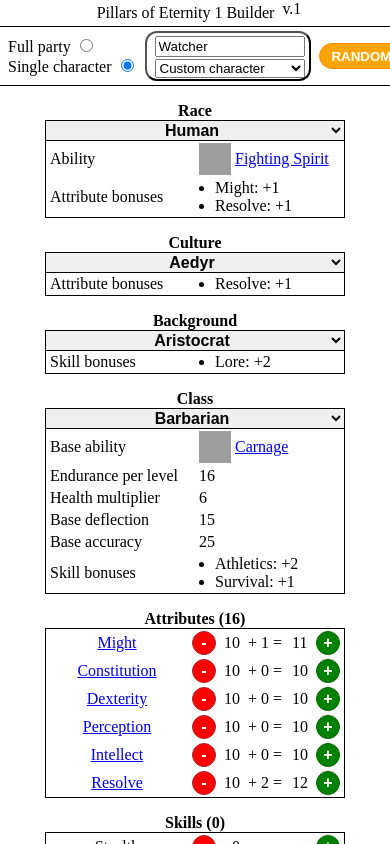
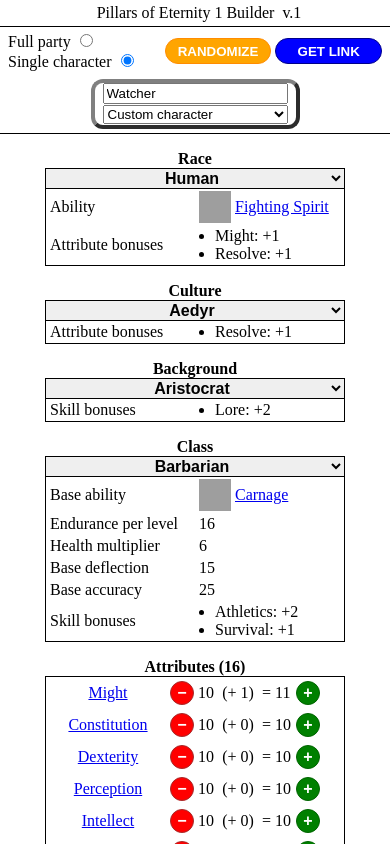
Before and after one commit to LancerRevX/poe1_builder, a Vue app: page / in a window 390 px wide. Shown: the top 844 px of the page. Built offline with nearby package versions, Linux system fonts and the light colour scheme; grey boxes are pictures that could not be loaded.

Commit message:
update styles

```diff
--- a/src/App.vue
+++ b/src/App.vue
@@ -54,6 +54,7 @@
         margin: 0;
         padding: 0;
         height: 100%;
+        font-family: 'Times New Roman', Times, serif;
     }
 
     #app {
@@ -108,11 +109,24 @@
         .abilities-block {
             margin: 0 8px 0 16px;
         }
+
+        .character-switcher {
+            grid-template: auto auto / auto 1fr auto;
+            grid-template-areas:
+                "party single-card saveload"
+                "cards cards cards";
+        }
+
+        .characters-cards {
+            margin-top: 8px;
+            overflow-x: scroll;
+        }
     }
 
     @media (max-width: 600px) {
         .title-block {
             justify-content: center;
+            align-items: center;
             gap: 8px;
         }
 
@@ -132,6 +146,23 @@
             margin: 0 16px;
         }
 
+        .character-switcher {
+            grid-template: auto auto auto / 1fr auto;
+            grid-template-areas:
+                "party saveload"
+                "single-card single-card"
+                "cards cards";
+        }
+
+        .character-card {
+            margin-top: 8px;
+            justify-self: center;
+        }
+
+        .characters-cards {
+            margin-top: 0;
+        }
+
         #app {
             grid-template-columns: 1fr;
             grid-auto-rows: auto;
--- a/src/components/CharacterSwitcher.vue
+++ b/src/components/CharacterSwitcher.vue
@@ -27,7 +27,7 @@
                 <span style="grid-row: 2;">Main character</span>
                 <input type="text" v-model="mainCharacter.name">
                 <button @click="selectCharacter(mainCharacter)">
-                    🖉
+                    {{ buttonText }}
                 </button>
             </div>
             <div
@@ -68,7 +68,7 @@
                     v-if="selectedCompanions[i] != null"
                     @click="selectCharacter(selectedCompanions[i])"
                 >
-                    🖉
+                    {{ buttonText }}
                 </button>
             </div>
         </div>
@@ -102,7 +102,8 @@
                 new Character('Adventurer 5')
             ],
             selectedCompanions: [],
-            oldSelectedCompanions: undefined
+            oldSelectedCompanions: undefined,
+            buttonText: 'Edit'
         }),
         created: function() {
             for (let companionClass of Object.values(companions)) {
@@ -246,7 +247,11 @@
                 console.log('Link length: ' + url.href.length);
 
                 navigator.clipboard.writeText(url.href);
-                // alert('Your link is copied to clipboard');
+                if (url.href.length > 2000) {
+                    alert('Warning: the link is bigger than 2000 characters!');
+                } else {
+                    alert('The link is copied to your clipboard');
+                }
             }
         },
         watch: {
@@ -295,114 +300,4 @@
     };
 </script>
 
-<style>
-    div.character-switcher {
-        grid-area: switcher;
-        height: 50px;
-
-        padding: 4px 8px;
-        border-style: solid;
-        border-width: 1px 0px;
-        display: flex;
-        flex-direction: row;
-        gap: 8px;
-        overflow-x: scroll;
-    }
-
-    div.characters-cards {
-        display: flex;
-        flex-direction: row;
-        gap: 4px;
-    }
-
-    div.character-card {
-        border-radius: 12px;
-        padding: 0px 4px;
-        display: grid;
-        flex-direction: row;
-        align-items: center;
-        justify-content: center;
-        gap: 0px 4px;
-        border: 2px outset black;
-        min-width: 150px;
-        padding-left: 8px;
-    }
-
-    div.character-card.story-companion > select {
-        grid-row: span 2;
-    }
-
-    div.character-card.selected {
-        border: 2px outset red;
-    }
-
-    div.character-card > input {
-        min-width: 0;
-        grid-column: 1;
-        align-self: flex-end;
-    }
-
-    .character-card > span {
-        align-self: flex-start;
-    }
-
-    div.character-card > select {
-        grid-column: 1;
-    }
-
-    div.character-card > button {
-        grid-column: 2;
-        grid-row: 1 / span 2;
-        border-radius: 100%;
-        border: 4px dotted black;
-        background-color: white;
-        cursor: pointer;
-    }
-
-    div.party-buttons-block {
-        display: flex;
-        flex-direction: column;
-        justify-content: center;
-        flex-shrink: 0;
-    }
-
-    .saveload-buttons-block {
-        margin-left: auto;
-
-        display: flex;
-        flex-direction: row;
-        align-items: center;
-        gap: 4px;
-    }
-
-    .saveload-buttons-block button {
-        font-weight: bold;
-        border-radius: 32px;
-        border-width: 1px;
-        border-style: solid;
-        cursor: pointer;
-        text-transform: uppercase;
-        width: 8em;
-        height: 2em;
-    }
-
-    .randomize-button {
-        background-color: orange;
-        color: white;
-        border-color: darkorange;
-    }
-
-    .randomize-button:hover {
-        background-color: darkorange;
-    }
-
-    .get-link-button {
-        background-color: blue;
-        color: white;
-        border-color: darkblue;
-    }
-
-    .get-link-button:hover {
-        background-color: darkblue;
-    }
-</style>
+<style src="./character-switcher.css"></style>
--- /dev/null
+++ b/src/components/character-switcher.css
@@ -0,0 +1,125 @@
+.character-switcher {
+    grid-area: switcher;
+
+    padding: 4px 8px;
+    border-style: solid;
+    border-width: 1px 0px;
+    display: grid;
+    grid-template-columns: auto auto 1fr auto;
+    grid-template-areas: "party single-card cards saveload";
+}
+
+.characters-cards {
+    grid-area: cards;
+    display: flex;
+    flex-direction: row;
+    gap: 4px;
+}
+
+.character-card {
+    grid-area: single-card;
+
+    border-radius: 12px;
+    padding: 0px 4px;
+    gap: 0px 4px;
+    border: 4px outset grey;
+    min-width: 150px;
+    max-width: 240px;
+    flex-grow: 1;
+    padding-left: 8px;
+
+    display: grid;
+    align-items: center;
+    grid-template: 1fr 1fr / 1fr auto;
+}
+
+div.character-card.story-companion > select {
+    grid-row: span 2;
+}
+
+div.character-card.selected {
+    border: 4px outset red;
+}
+
+div.character-card > input {
+    min-width: 0;
+    grid-column: 1;
+    align-self: flex-end;
+}
+
+.character-card > span {
+    align-self: flex-start;
+}
+
+.character-card > select {
+    grid-column: 1;
+    min-width: 0;
+}
+
+.character-card > button {
+    grid-column: 2;
+    grid-row: 1 / span 2;
+    border-radius: 8px;
+    border: 1px solid grey;
+    background-color: lightgray;
+    cursor: pointer;
+    /* width: 32px;
+    height: 32px; */
+    color: white;
+    padding: 2px;
+    font-size: 16px;
+    text-transform: uppercase;
+}
+
+.character-card > button:hover {
+    background-color: grey;
+}
+
+.party-buttons-block {
+    grid-area: party;
+    display: flex;
+    flex-direction: column;
+    justify-content: center;
+    width: 136px;
+}
+
+.saveload-buttons-block {
+    grid-area: saveload;
+
+    display: flex;
+    flex-direction: row;
+    align-items: center;
+    gap: 4px;
+    margin-left: 8px;
+}
+
+.saveload-buttons-block button {
+    font-weight: bold;
+    border-radius: 32px;
+    border-width: 1px;
+    border-style: solid;
+    cursor: pointer;
+    text-transform: uppercase;
+    width: 8em;
+    height: 2em;
+}
+
+.randomize-button {
+    background-color: orange;
+    color: white;
+    border-color: darkorange;
+}
+
+.randomize-button:hover {
+    background-color: darkorange;
+}
+
+.get-link-button {
+    background-color: blue;
+    color: white;
+    border-color: darkblue;
+}
+
+.get-link-button:hover {
+    background-color: darkblue;
+}
--- a/src/components/tables-block/TablesBlock.vue
+++ b/src/components/tables-block/TablesBlock.vue
@@ -289,16 +289,16 @@
                             <button
                                 class="decrease-button"
                                 @click="character.attributes[attributeKey].decrease()"
-                            >-</button>
+                            >−</button>
                         </td>
                         <td class="base-attribute-cell">
                             {{ character.attributes[attributeKey].base }}
                         </td>
                         <td class="bonus-attribute-cell">
-                            + {{ character.attributes[attributeKey].bonus }} =
+                            ({{ character.attributes[attributeKey].bonus >= 0 ? '+' : '−'}} {{ Math.abs(character.attributes[attributeKey].bonus) }})
                         </td>
                         <td class="modified-attribute-cell">
-                            {{ character.attributes[attributeKey].modified }}
+                            = {{ character.attributes[attributeKey].modified }}
                         </td>
                         <td class="increase-cell">
                             <button
@@ -318,7 +318,7 @@
                         <button
                             class="decrease-button"
                             @click="level.decreaseSkill(skillName)"
-                        >-</button>
+                        >−</button>
                     </td>
                     <td class="base-attribute-cell">
                         {{ level.skills[skillName] }}
@@ -424,9 +424,12 @@
         font-size: 16px;
         width: 100%;
         border: none;
+        border-radius: 0;
         text-align: center;
         text-indent: 6px;
         cursor: pointer;
+        padding: 0;
+        margin: 0;
     }
 
     select:hover {
@@ -456,6 +459,8 @@
     .decrease-button, .increase-button {
         width: 24px;
         height: 24px;
+        min-width: none;
+        min-height: none;
         border-radius: 50%;
         border: none;
         border-width: 1px;
@@ -464,6 +469,7 @@
         color: white;
         font-weight: bold;
         font-size: 16px;
+        padding: 0;
     }
 
     .decrease-button {
@@ -489,8 +495,14 @@
         text-align: center;
     }
 
-    .decrease-cell, .increase-cell {
+    .decrease-cell {
         width: 24px;
+        padding: 4px 0;
+    }
+
+    .increase-cell {
+        width: 48px;
+        padding: 4px 0;
     }
 
     .base-attribute-cell {
@@ -499,11 +511,12 @@
     }
 
     .bonus-attribute-cell {
-        width: 36px;
+        width: 32px;
+        text-align: center;
     }
 
     .modified-attribute-cell {
-        width: 16px;
+        width: 30px;
         text-align: left;
     }
 
```
